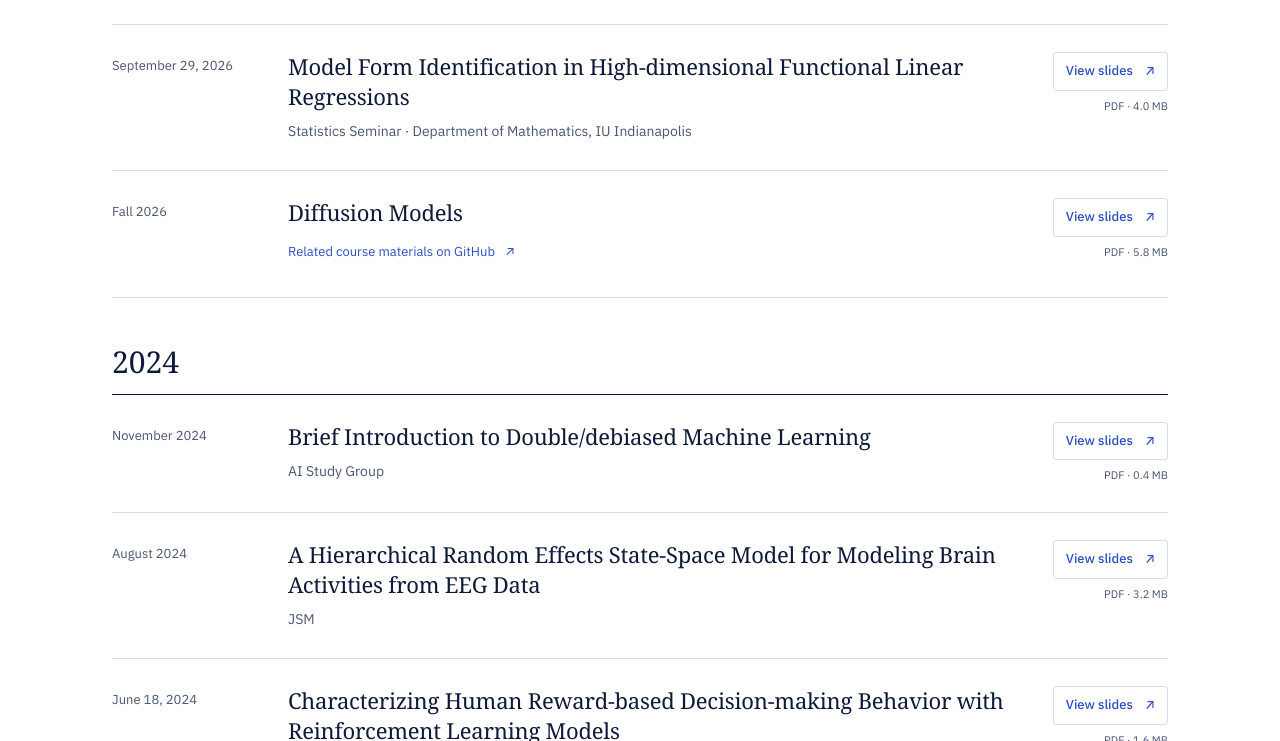
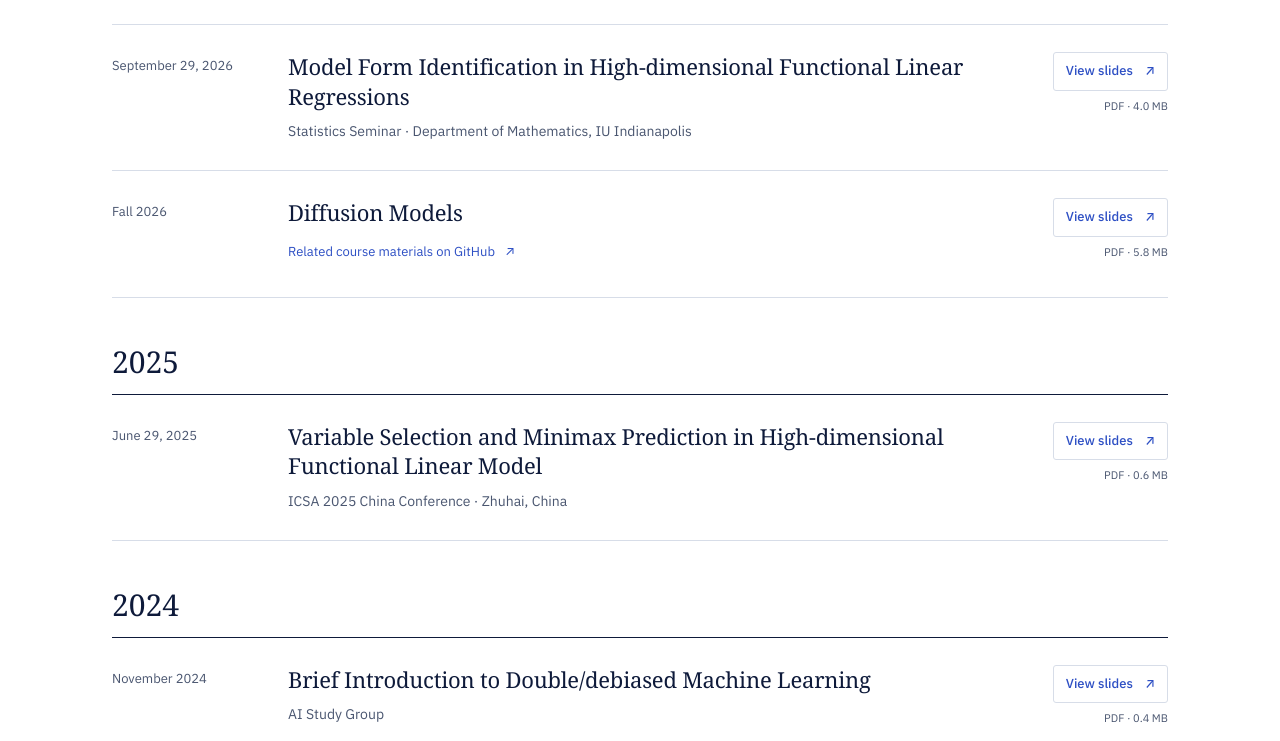
Before and after one commit to xingcheg/homepage, a plain HTML site: page talks.html in a window 1280 px wide. Shown: the part 461-1202 px from the top of the page. Drawn offline with Linux system fonts and the light colour scheme; a web font is replaced by a local one.

Commit message:
Add ICSA 2025 functional linear model talk

```diff
--- a/talks.html
+++ b/talks.html
@@ -70,6 +70,22 @@
       </li>
     </ol>
   </section>
+  <section class="talk-year" aria-labelledby="talks-2025">
+    <h2 id="talks-2025">2025</h2>
+    <ol class="talk-list">
+      <li class="talk-row">
+        <time class="talk-date" datetime="2025-06-29">June 29, 2025</time>
+        <div class="talk-details">
+          <h3 id="variable-selection-functional-linear-model-icsa-2025">Variable Selection and Minimax Prediction in High-dimensional Functional Linear Model</h3>
+          <p class="talk-venue">ICSA 2025 China Conference · Zhuhai, China</p>
+        </div>
+        <div class="talk-resource">
+          <a class="slides-link" href="slides/variable-selection-functional-linear-model-icsa-2025.pdf" target="_blank" rel="noopener" aria-labelledby="variable-selection-functional-linear-model-icsa-2025-link variable-selection-functional-linear-model-icsa-2025"><span id="variable-selection-functional-linear-model-icsa-2025-link">View slides<span class="sr-only"> (PDF, opens in a new tab):</span></span> <span aria-hidden="true">↗</span></a>
+          <span class="talk-file">PDF · 0.6 MB</span>
+        </div>
+      </li>
+    </ol>
+  </section>
   <section class="talk-year" aria-labelledby="talks-2024">
     <h2 id="talks-2024">2024</h2>
     <ol class="talk-list">
```
Also changed, not shown: 2 other files.
